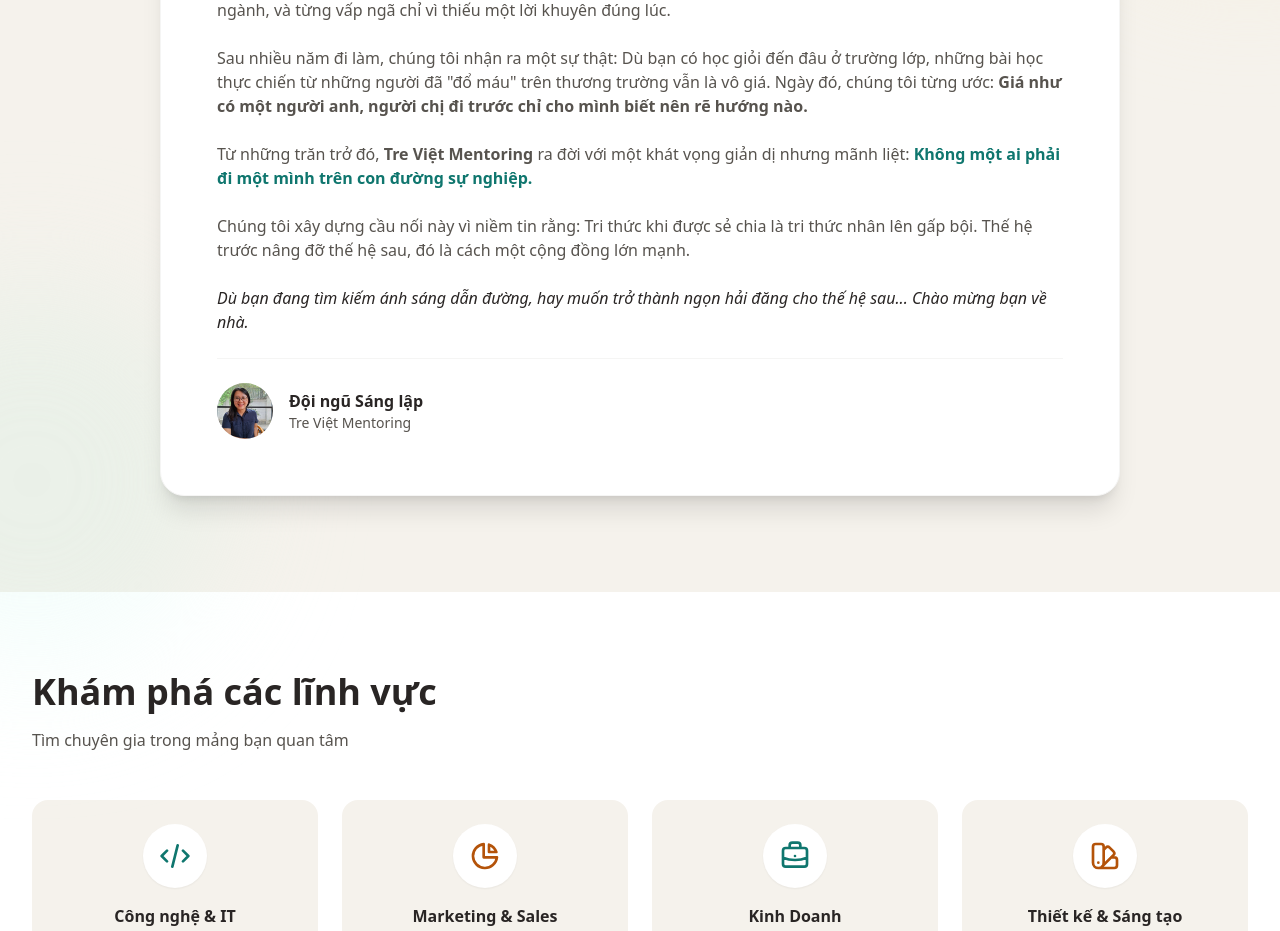
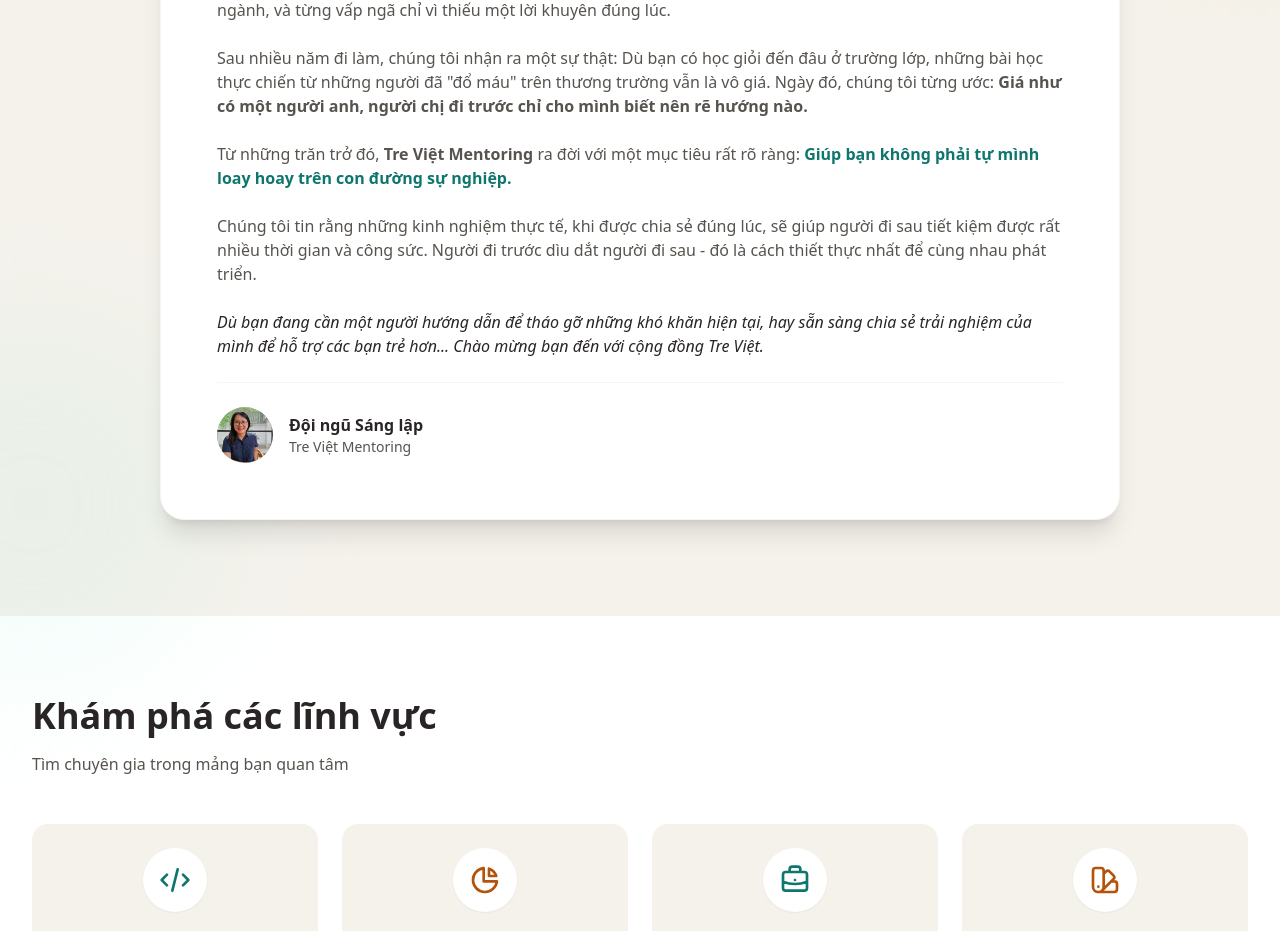
Before and after one commit to Yumi-tran-app/mentor-platform, a Next.js app: page / in a window 1280 px wide. Shown: the part 2956-3887 px from the top of the page. Built offline with nearby package versions, Linux system fonts and the light colour scheme; no server answers.

Commit message:
Cập nhật thư ngỏ landing page theo bản mới

```diff
--- a/src/app/page.tsx
+++ b/src/app/page.tsx
@@ -239,9 +239,9 @@ export default function Home() {
                 <p>Chào bạn,</p>
                 <p>Chúng tôi cũng từng là những người trẻ loay hoay trong những ngày đầu bước ra &quot;biển lớn&quot;. Chúng tôi từng cầm trên tay một chiếc CV không biết nên điều chỉnh thế nào, từng hoang mang tột độ khi quyết định chuyển ngành, và từng vấp ngã chỉ vì thiếu một lời khuyên đúng lúc.</p>
                 <p>Sau nhiều năm đi làm, chúng tôi nhận ra một sự thật: Dù bạn có học giỏi đến đâu ở trường lớp, những bài học thực chiến từ những người đã &quot;đổ máu&quot; trên thương trường vẫn là vô giá. Ngày đó, chúng tôi từng ước: <strong>Giá như có một người anh, người chị đi trước chỉ cho mình biết nên rẽ hướng nào.</strong></p>
-                <p>Từ những trăn trở đó, <span className="font-semibold">{ORG_NAME}</span> ra đời với một khát vọng giản dị nhưng mãnh liệt: <span className="font-bold text-teal-700">Không một ai phải đi một mình trên con đường sự nghiệp.</span></p>
-                <p>Chúng tôi xây dựng cầu nối này vì niềm tin rằng: Tri thức khi được sẻ chia là tri thức nhân lên gấp bội. Thế hệ trước nâng đỡ thế hệ sau, đó là cách một cộng đồng lớn mạnh.</p>
-                <p className="font-medium italic text-stone-800">Dù bạn đang tìm kiếm ánh sáng dẫn đường, hay muốn trở thành ngọn hải đăng cho thế hệ sau... Chào mừng bạn về nhà.</p>
+                <p>Từ những trăn trở đó, <span className="font-semibold">{ORG_NAME}</span> ra đời với một mục tiêu rất rõ ràng: <span className="font-bold text-teal-700">Giúp bạn không phải tự mình loay hoay trên con đường sự nghiệp.</span></p>
+                <p>Chúng tôi tin rằng những kinh nghiệm thực tế, khi được chia sẻ đúng lúc, sẽ giúp người đi sau tiết kiệm được rất nhiều thời gian và công sức. Người đi trước dìu dắt người đi sau - đó là cách thiết thực nhất để cùng nhau phát triển.</p>
+                <p className="font-medium italic text-stone-800">Dù bạn đang cần một người hướng dẫn để tháo gỡ những khó khăn hiện tại, hay sẵn sàng chia sẻ trải nghiệm của mình để hỗ trợ các bạn trẻ hơn... Chào mừng bạn đến với cộng đồng Tre Việt.</p>
                 <div className="pt-6 mt-8 border-t border-stone-100 flex items-center gap-4">
                   <div className="w-14 h-14 bg-stone-200 rounded-full overflow-hidden">
                     <img src="/images/founder.jpg" alt="Founder" className="w-full h-full object-cover" />
```
